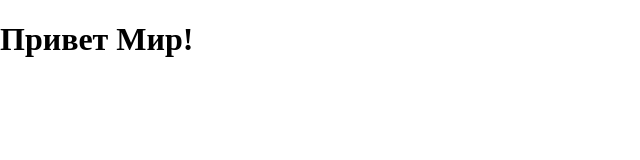
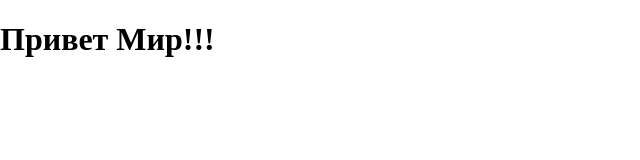
Before and after one commit to PBalabko/test-web-repositiry, a plain HTML site: page index.html in a window 1280 px wide. Shown: the full height of the page, 0-640 px from the left. Drawn offline with Linux system fonts and the light colour scheme.

Commit message:
Изменил текст

```diff
--- a/index.html
+++ b/index.html
@@ -8,6 +8,6 @@
     <link rel="stylesheet" href="index.css">
 </head>
 <body>
-    <h1>Привет Мир!</h1>
+    <h1>Привет Мир!!!</h1>
 </body>
 </html>
```
